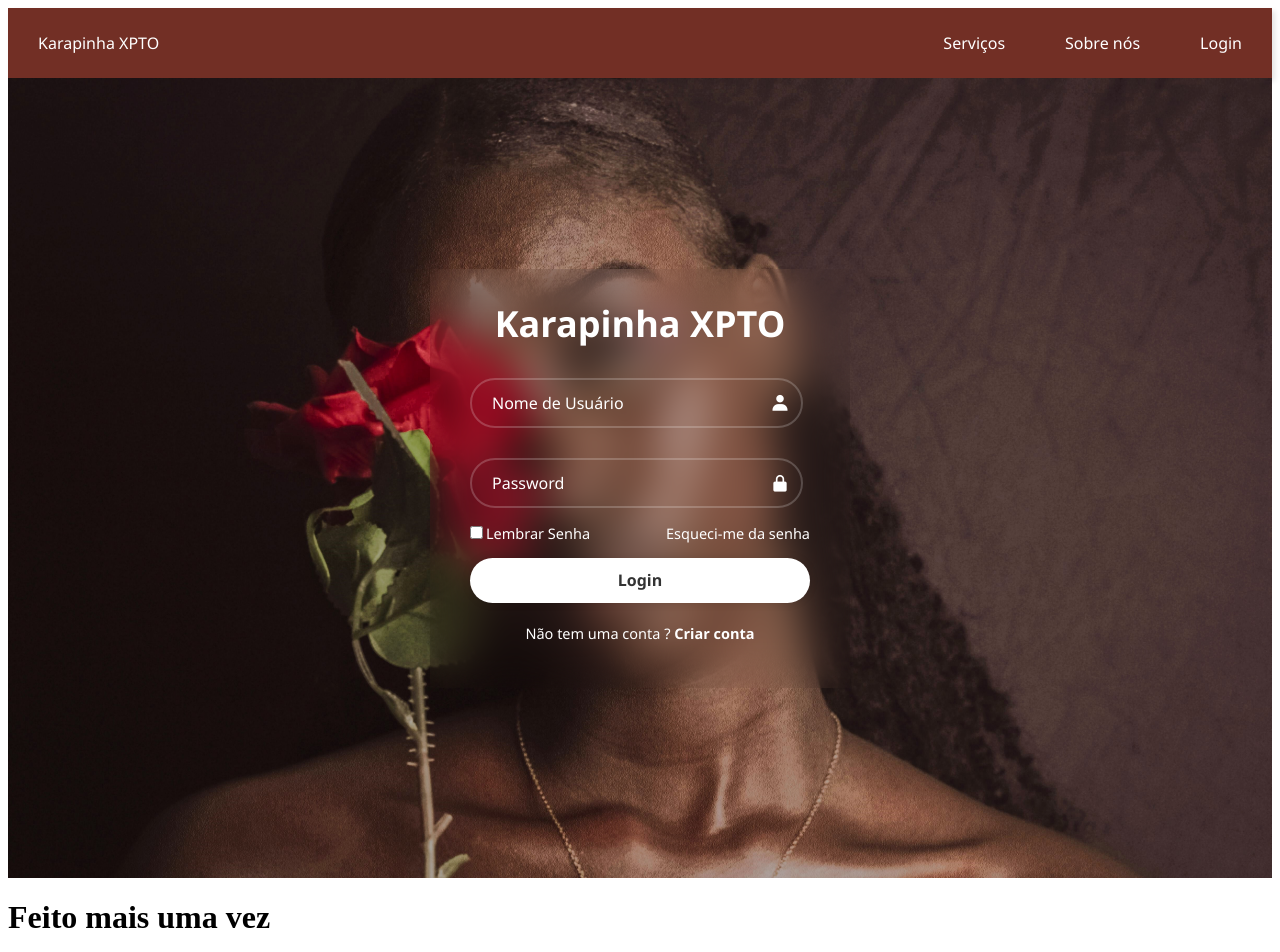
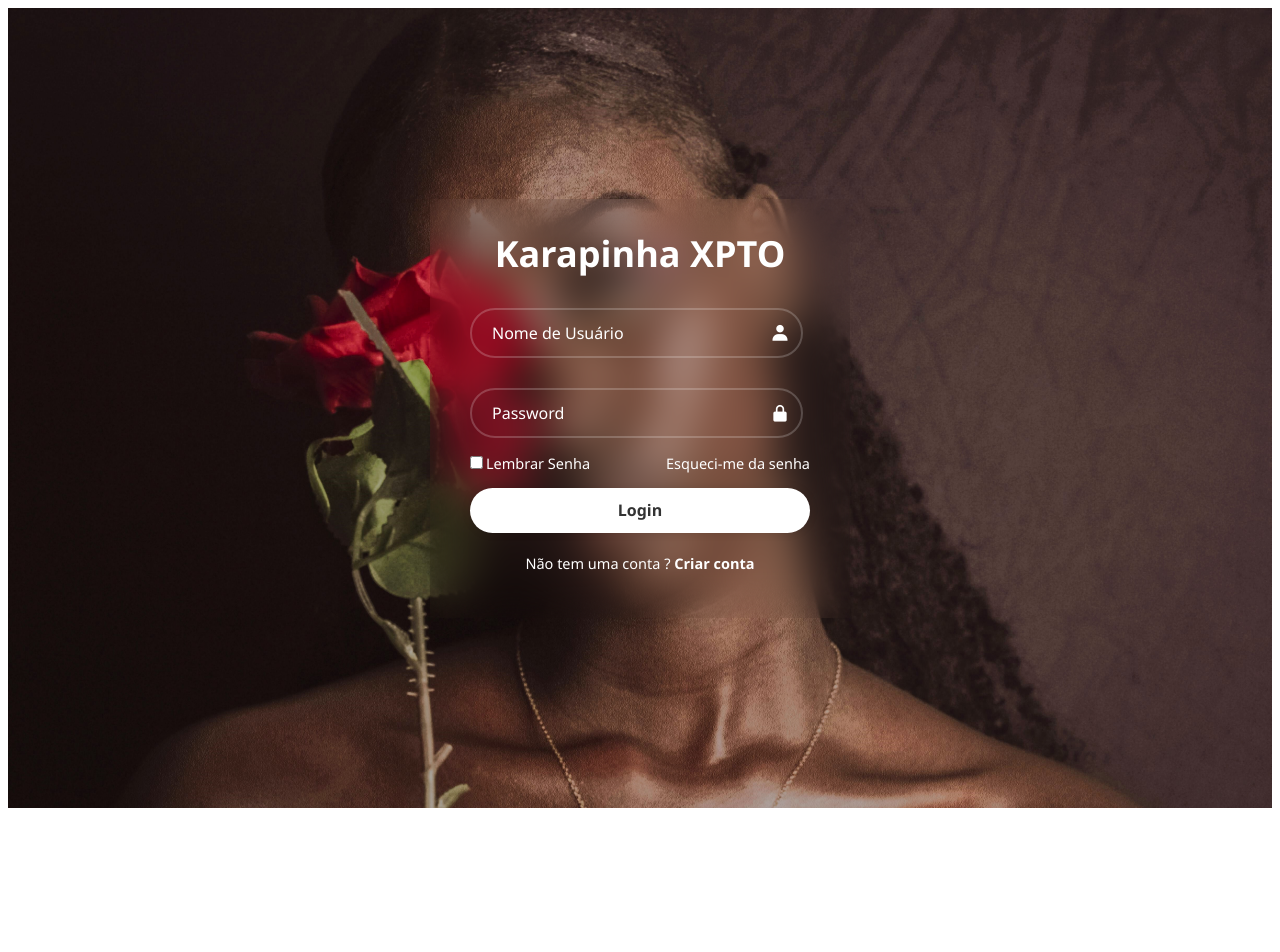
Before and after one commit to williamazevedo1610/KarapinhaXPTO, an Angular app: page /login in a window 1280 px wide. Before the commit this address led to /. Shown: the top 952 px of the page. After the commit the page ends 816 px from the top, so only its background shows below. Built offline with nearby package versions, Linux system fonts and the light colour scheme.

Commit message:
COmponente menu e rotas definidas

```diff
--- a/src/app/app.component.html
+++ b/src/app/app.component.html
@@ -1,5 +1 @@
-
-<app-menu> </app-menu>
-<app-login></app-login>
-
-<h1>Feito mais uma vez</h1>
+<router-outlet></router-outlet>
--- a/src/app/app.component.ts
+++ b/src/app/app.component.ts
@@ -1,4 +1,5 @@
 import { Component } from '@angular/core';
+
 
 @Component({
   selector: 'app-root',
--- a/src/app/components/login/login.component.html
+++ b/src/app/components/login/login.component.html
@@ -21,7 +21,7 @@
         </div>
         <button type="submit" class="btn">Login</button>
         <div class="register-link">
-            <p>Não tem uma conta ? <a href="#">Criar conta</a></p>
+            <p>Não tem uma conta ? <a [routerLink]="['/cadastro']">Criar conta</a></p>
         </div>
     </form>
 </div>
--- /dev/null
+++ b/src/app/components/main/main.component.html
@@ -0,0 +1 @@
+<p>main works!</p>
```
Also changed, not shown: src/app/app.module.ts (+18 -1 lines), src/app/components/main/main.component.ts (added, +10 -0 lines), src/app/components/main/main.component.css (added), 1 other file (tests, documents, lock files or other folders).
